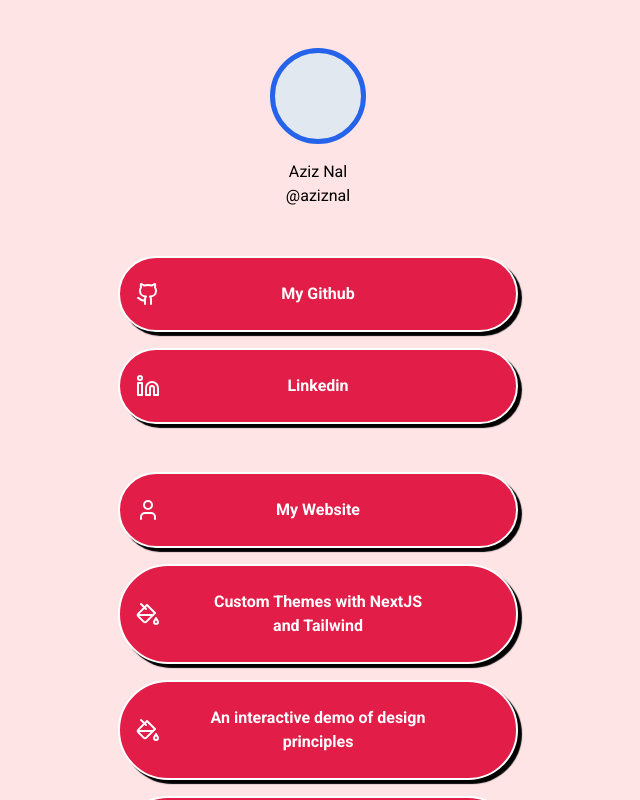
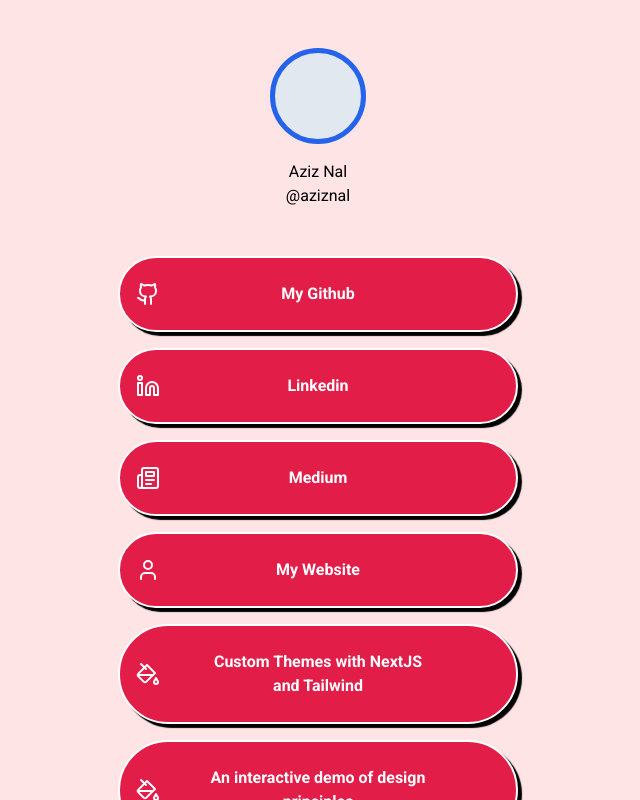
Before and after one commit to aziznal/my-link-tree, a Next.js app: page / in a window 1280 px wide. Shown: the top 800 px of the page, without its empty margins (322-962 px from the left). Built offline with nearby package versions, Linux system fonts and the light colour scheme.

Commit message:
add medium link

```diff
--- a/app/page.tsx
+++ b/app/page.tsx
@@ -3,6 +3,7 @@
   Github,
   LibraryBig,
   Linkedin,
+  Newspaper,
   PaintBucket,
   Swords,
   User,
@@ -37,9 +38,13 @@
             Linkedin
           </TreeLink>
         </li>
-      </ul>
 
-      <ul className="mt-12 flex flex-col gap-4">
+        <li>
+          <TreeLink icon={<Newspaper />} href="https://medium.com/@aziznal">
+            Medium
+          </TreeLink>
+        </li>
+
         <li>
           <TreeLink icon={<User />} href="https://aziznal.com">
             My Website
```
